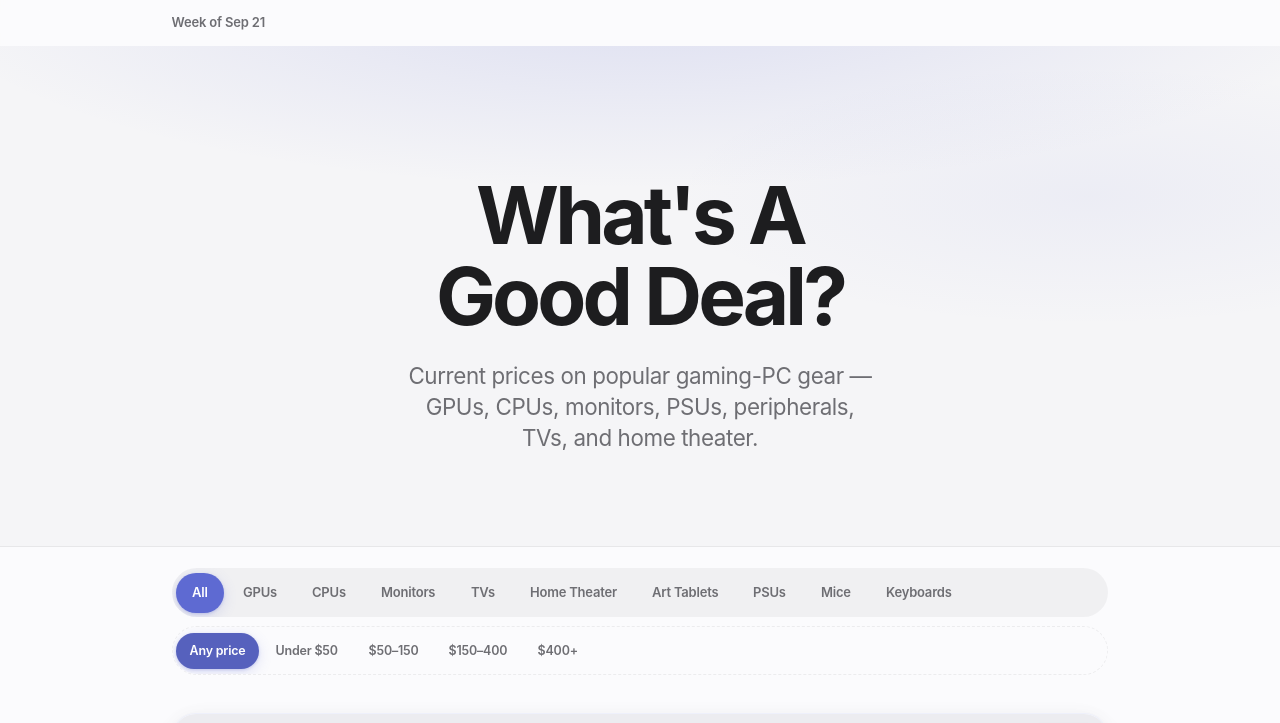
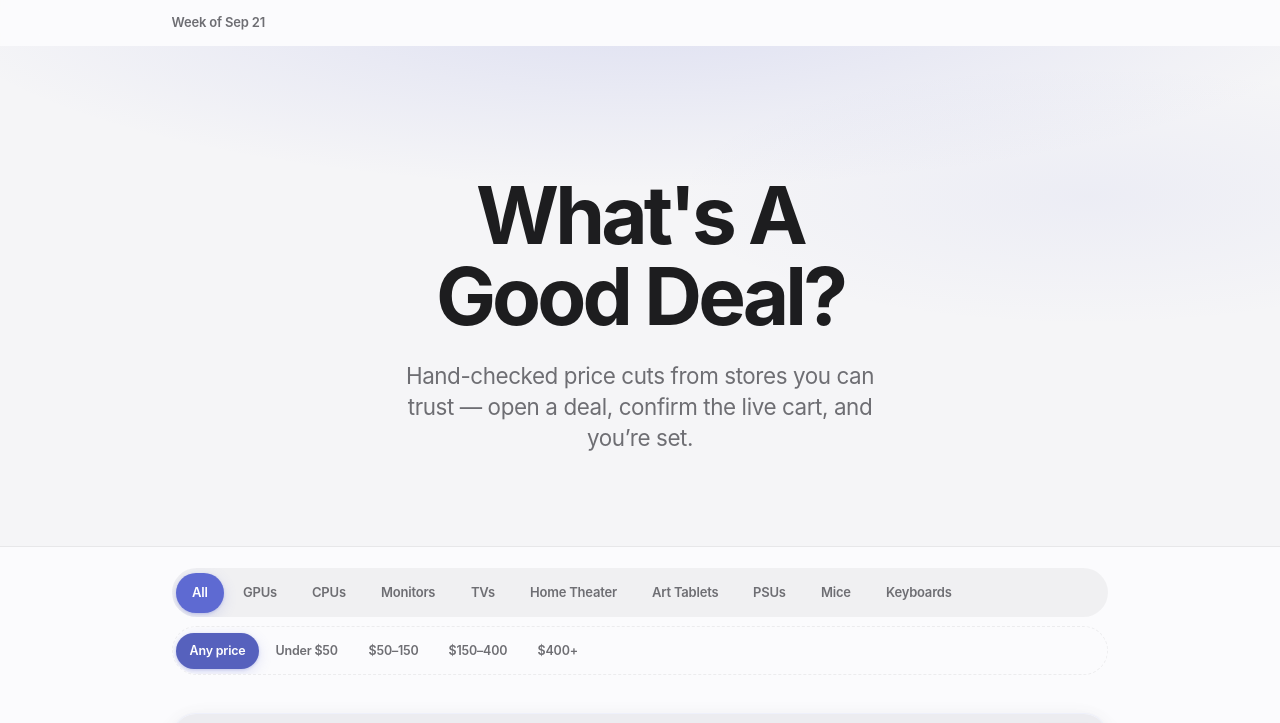
Before and after one commit to EvolKnives/gaming-deals, a plain HTML site: page index.html in a window 1280 px wide. Shown: the top 723 px of the page. Drawn offline with Linux system fonts and the light colour scheme.

Commit message:
Clean up hero lede — drop category laundry list
Short promise about hand-checked cuts instead of listing every tab.

```diff
--- a/index.html
+++ b/index.html
@@ -3,7 +3,7 @@
 <head>
   <meta charset="utf-8">
   <meta name="viewport" content="width=device-width, initial-scale=1, viewport-fit=cover">
-  <meta name="description" content="What's A Good Deal? — current prices on popular gaming PC gear from reputable retailers.">
+  <meta name="description" content="What's A Good Deal? — hand-checked price cuts on gear worth buying, from reputable retailers.">
   <meta name="theme-color" content="#fbfbfd" media="(prefers-color-scheme: light)">
   <meta name="theme-color" content="#1c1c1e" media="(prefers-color-scheme: dark)">
   <meta name="apple-mobile-web-app-capable" content="yes">
@@ -21,7 +21,7 @@
     <section class="hero" aria-labelledby="hero-title">
       <div class="hero__inner">
         <h1 id="hero-title">What's A<br>Good Deal?</h1>
-        <p class="hero__lede">Current prices on popular gaming-PC gear — GPUs, CPUs, monitors, PSUs, peripherals, TVs, and home theater.</p>
+        <p class="hero__lede">Hand-checked price cuts from stores you can trust — open a deal, confirm the live cart, and you’re set.</p>
       </div>
     </section>
 
```
